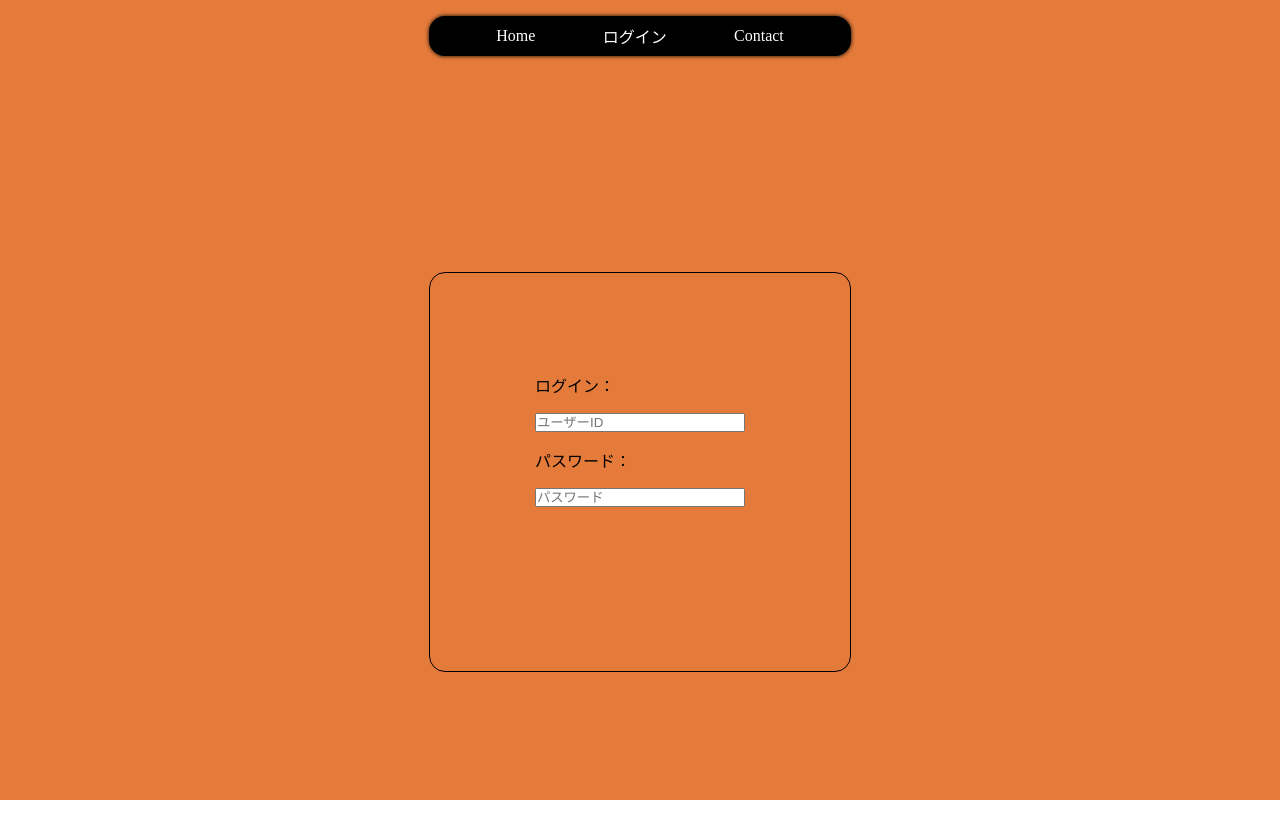
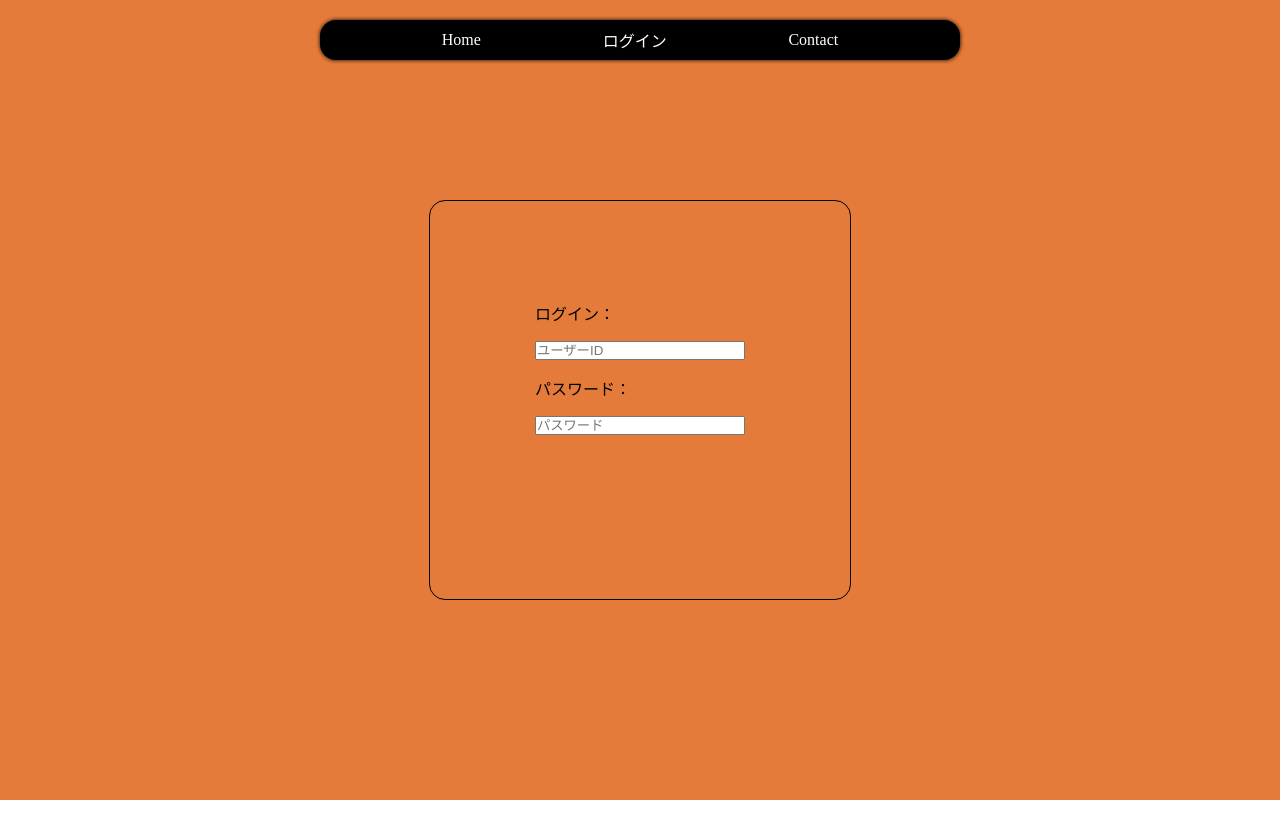
Before and after one commit to lyuhiroyama/classMate, a React (Create React App) app: page /login in a window 1280 px wide. Shown: the top 838 px of the page. After the commit the page ends 800 px from the top, so only its background shows below. Built offline with nearby package versions, Linux system fonts and the light colour scheme.

Commit message:
feat: make navbar fixed

```diff
--- a/src/App.scss
+++ b/src/App.scss
@@ -15,14 +15,20 @@ $theme-color: #e47b3a;
 
 // Navbar component
 .navbar-component {
-    width: 100vw;
+    position: fixed;
+    z-index: 1000;
+    width: 100%;
+    height: 10%;
     display: flex;
     justify-content: center;
+    align-items: center;
 
     .navbar {
-        width: 80%;
-        max-width: 33%;
-        height: 2.5rem;
+        display: flex;
+        align-items: center;
+        justify-content: center;
+        width: 50%;
+        height: 50%;
         background-color: black;
         margin: 1rem 0;
         border-radius: 1rem;
@@ -30,6 +36,7 @@ $theme-color: #e47b3a;
 
         ul {
             height: inherit;
+            width: 100%;
             display: flex;
             justify-content: space-evenly;
             align-items: center;
@@ -53,15 +60,15 @@ $theme-color: #e47b3a;
     display: flex;
     justify-content: center;
     align-items: center;
-    width: 100vw;
-    height: 100vh;
+    width: 100%;
+    height: 100%;
 
     .login-container {
         display: flex;
         justify-content: center;
         align-items: center;
-        width: 33vw;
-        height: 50vh;
+        width: 33%;
+        height: 50%;
         border-radius: 1rem;
         border: 1px solid black;
 
```
